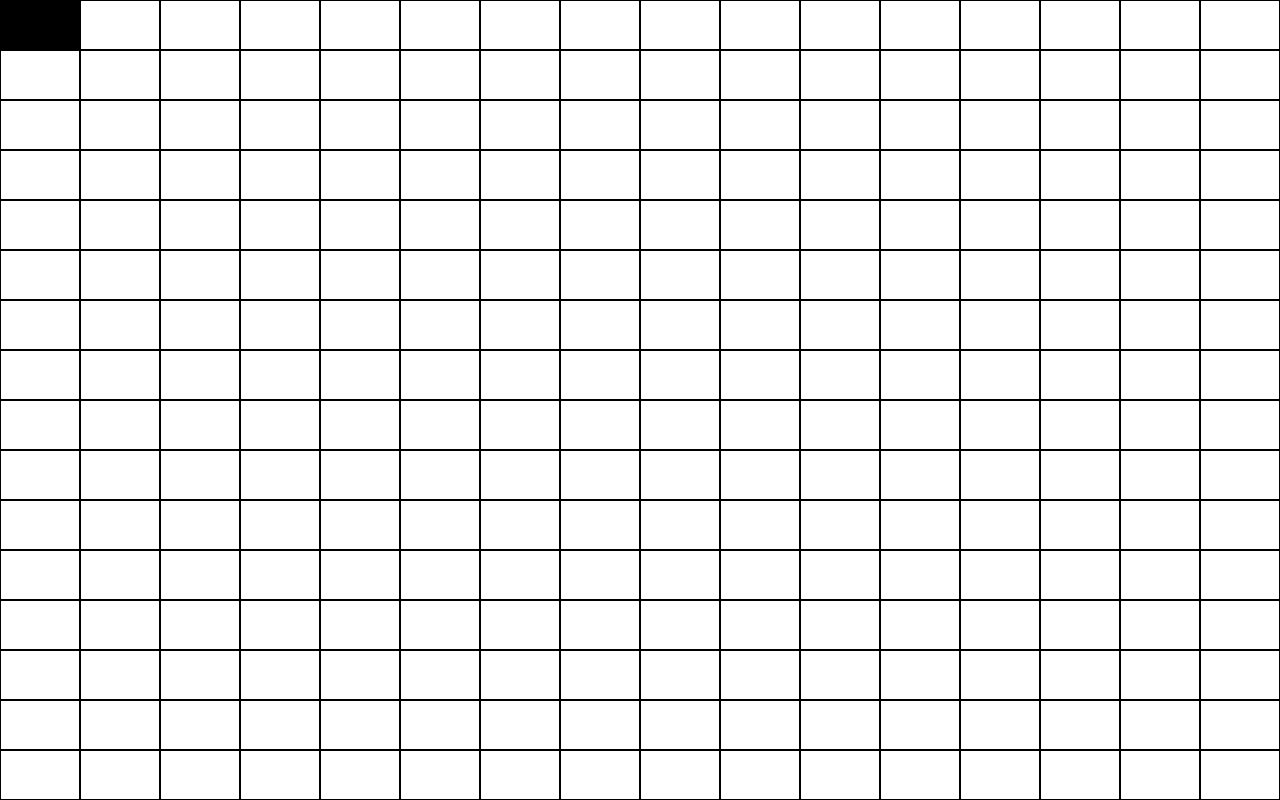
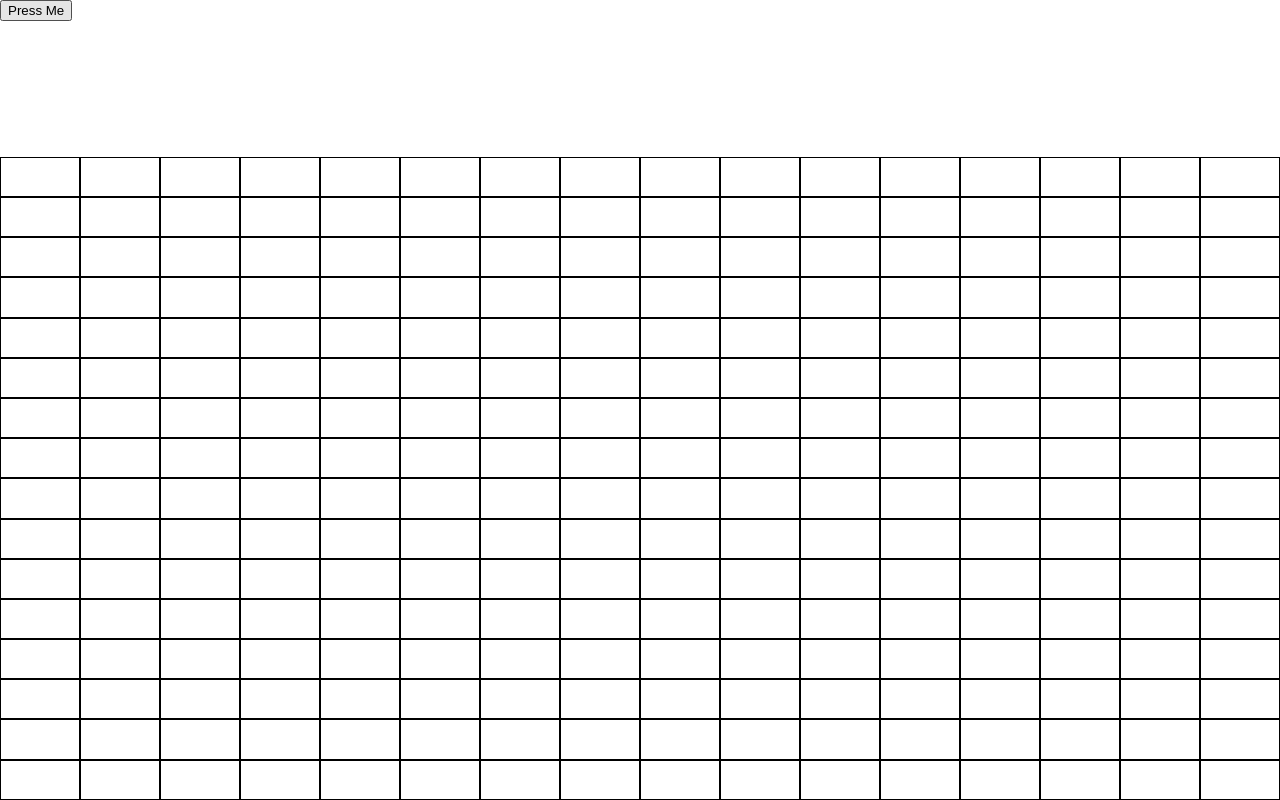
Before and after one commit to resetreboot1/etch-a-sketch, a plain HTML site: page index.html in a window 1280 px wide. Drawn offline with Linux system fonts and the light colour scheme.

Commit message:
Add button element to let user choose amount of paint boxes

```diff
--- a/index.html
+++ b/index.html
@@ -8,7 +8,9 @@
     <link rel="stylesheet" href="styles.css">
 </head>
 <body>
-    <div class="button-container"></div>
+    <div class="button-container">
+        <button class="choice-button">Press Me</button>
+    </div>
     <div class="box-container"></div>
 </body>
 </html>
--- a/styles.css
+++ b/styles.css
@@ -7,17 +7,23 @@
    height: 6.25%;
 }
 
+.button-container {
+   flex: 2 1 auto;
+}
+
 .box-container {
    display: flex;
    flex-direction: row;
    flex-wrap: wrap;
-   flex: auto;
+   flex: 9 1 auto;
 }
 
 html, body, .container {min-height: 100%;}
 
-body, .box-container {height: 100vh;}
+body {height: 100vh;}
 
 body {
    margin: 0%;
+   display: flex;
+   flex-direction: column;
 }
```
